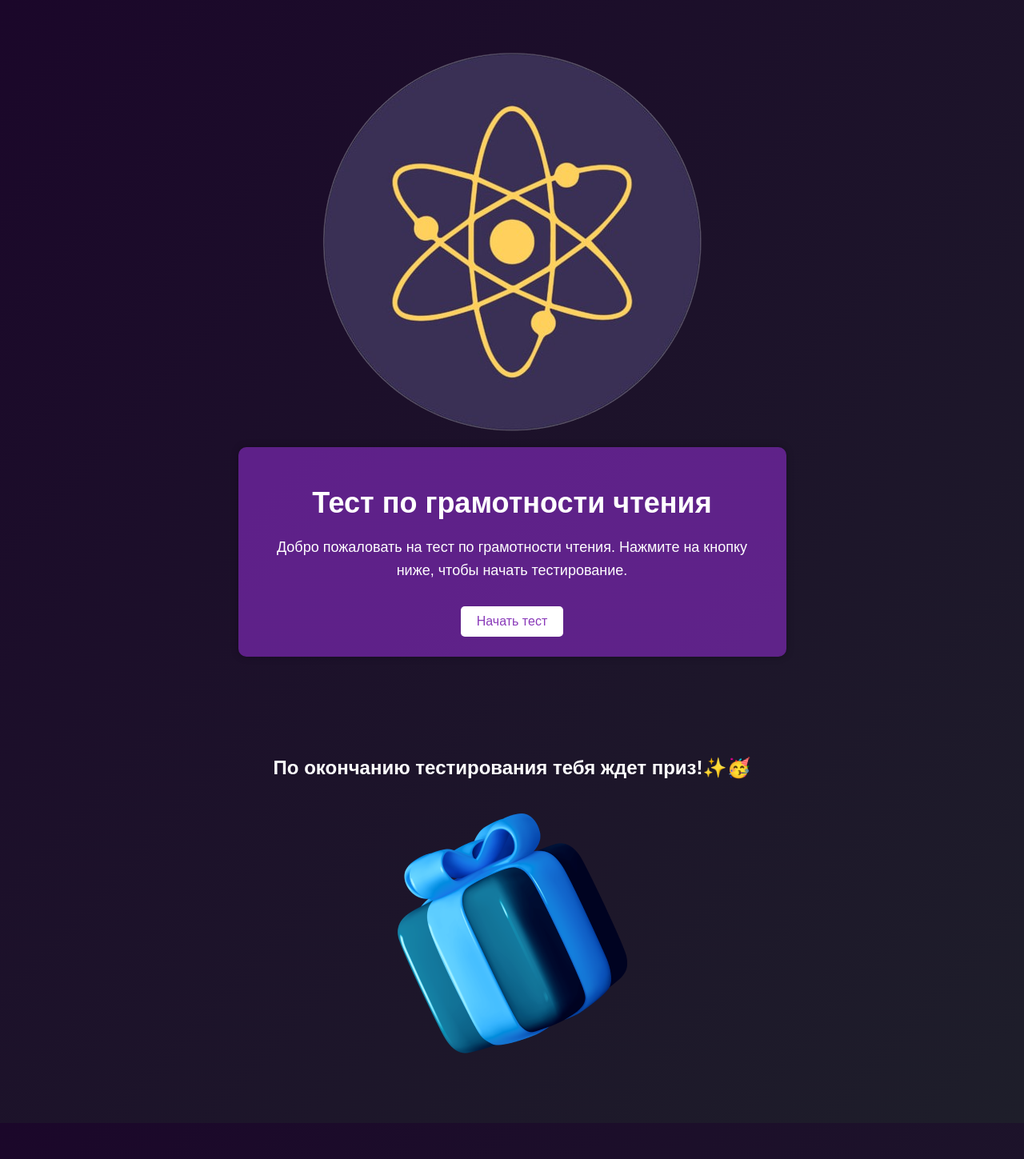
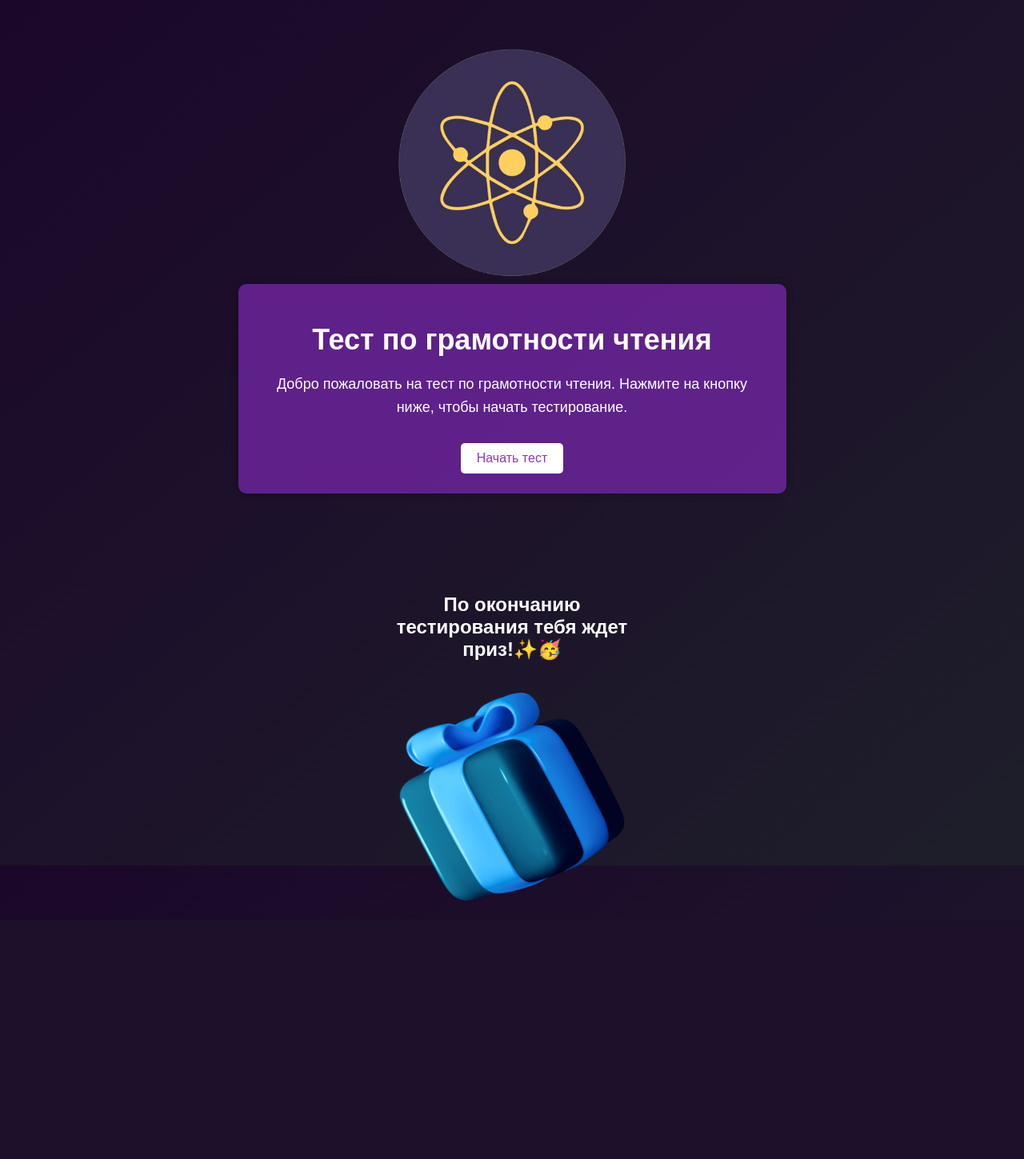
Before and after one commit to Meorwik/TSOR_bot, a FastAPI app: page / in a window 1280 px wide. Shown: the whole page at 80% size. After the commit the page ends 1126 px from the top, so only its background shows below. Run offline with FastAPI, Linux system fonts and the light colour scheme.

Commit message:
added some css code

```diff
--- a/src/assets/styles/styles.css
+++ b/src/assets/styles/styles.css
@@ -8,6 +8,9 @@ body {
 
 .container1{
     text-align: center;
+    margin: auto;
+    width: 300px;
+    height: 300px;
 }
 
 .container2 {
@@ -25,6 +28,13 @@ body {
     margin: auto;
     text-align: center;
     padding: 105px;
+    width: 300px;
+    height: 300px;
+}
+
+img {
+    width: 100%;
+    height: 100%;
 }
 
 h1 {
```
